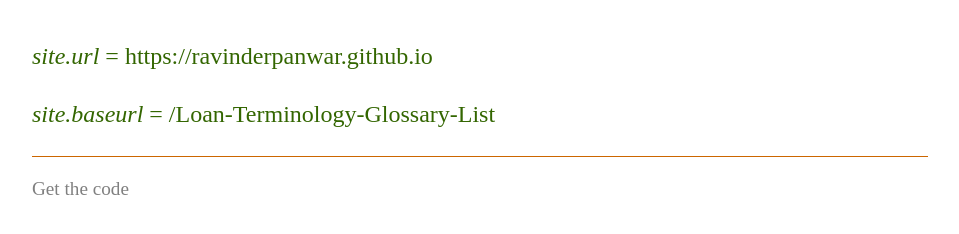
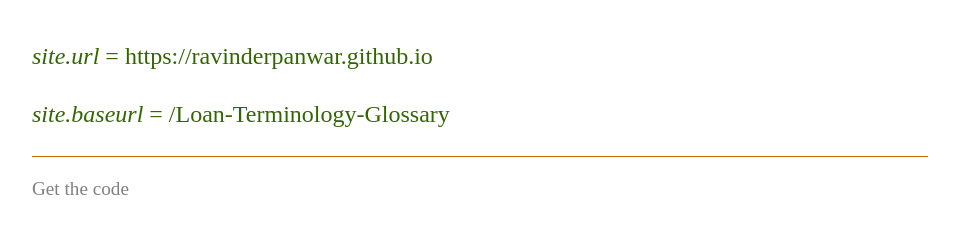
Before and after one commit to RavinderPanwar/Loan-Terminology-Glossary, a Jekyll site: the page built from index.html, in a window 1280 px wide. Shown: the part 174-408 px from the top of the page, without its empty margins (160-1119 px from the left). Built offline with Jekyll 4.4.1, drawn with Linux system fonts in a browser that asks for light colours.

Commit message:
Update _config.yml

```diff
--- a/_config.yml
+++ b/_config.yml
@@ -1,3 +1,3 @@
 name: Ravinder Singh Panwar
 markdown: kramdown
-baseurl: /Loan-Terminology-Glossary-List
+baseurl: /Loan-Terminology-Glossary
```
